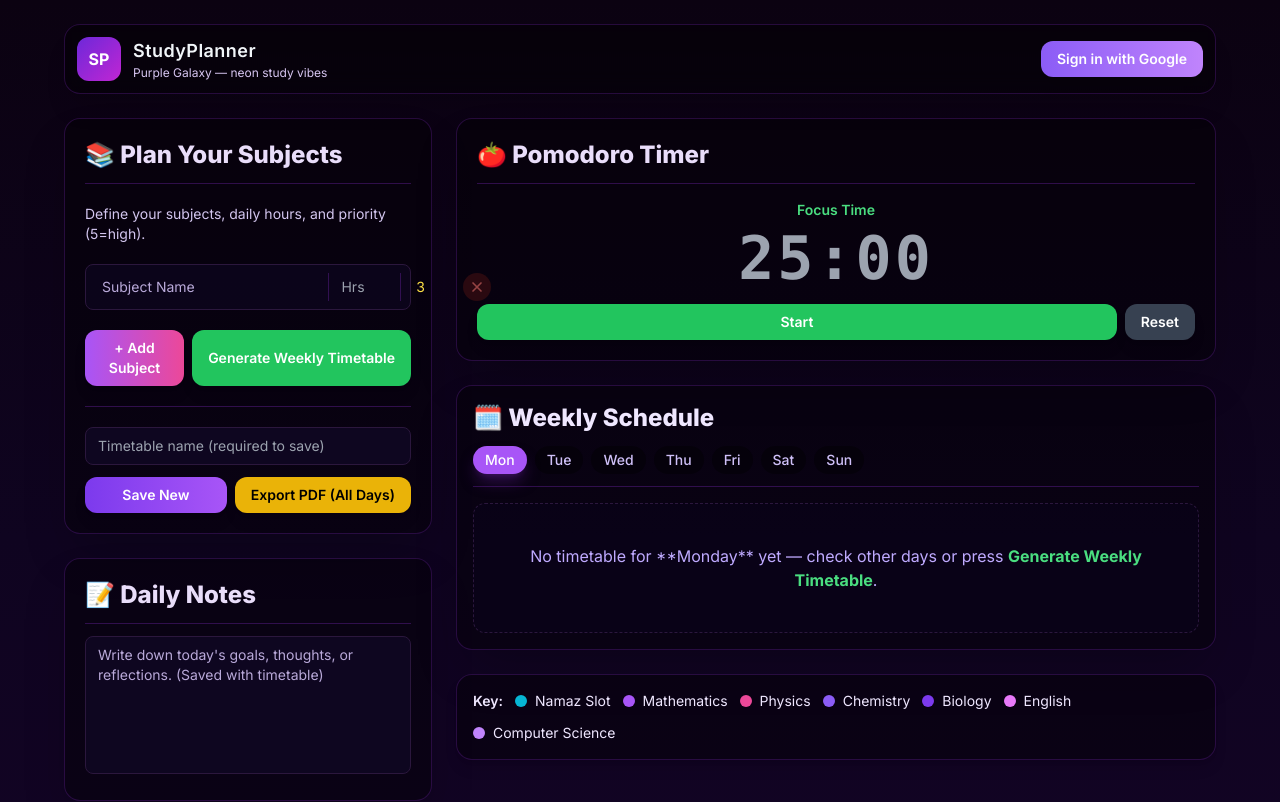
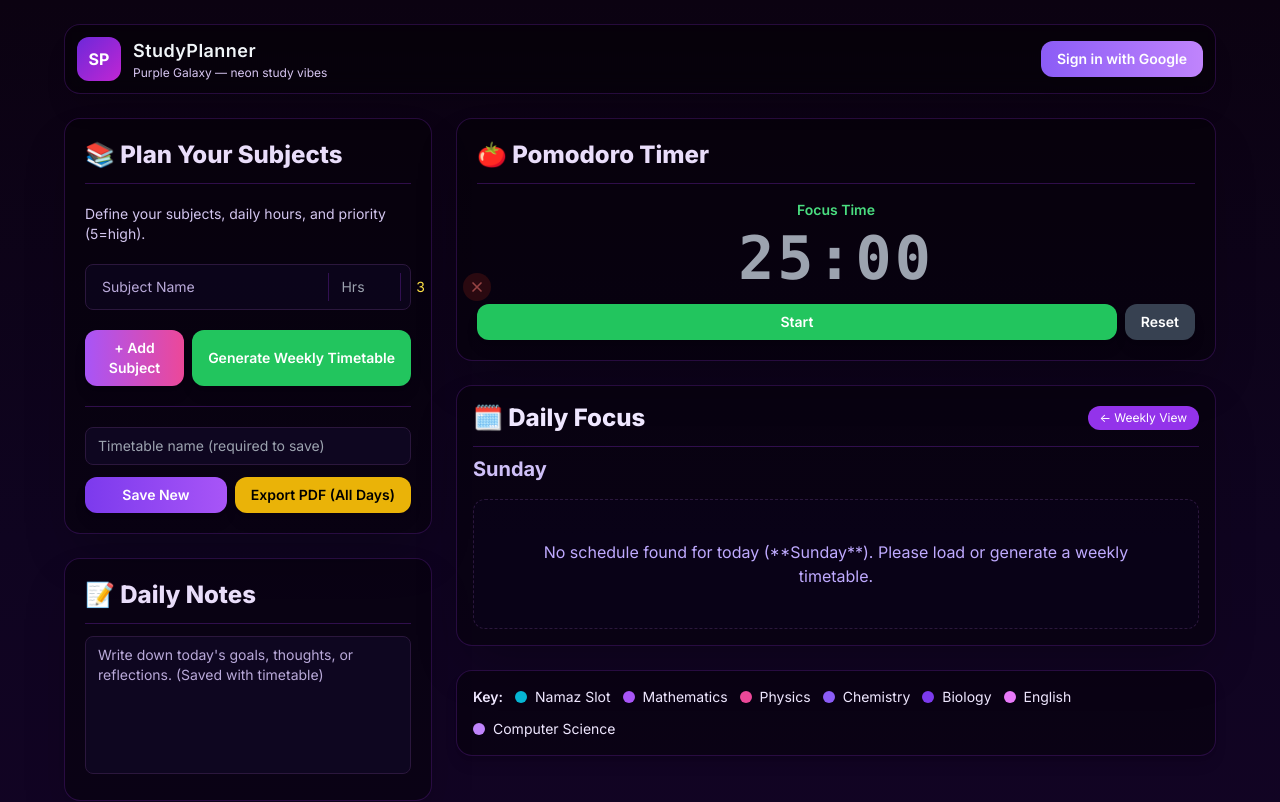
Before and after one commit to kaifislam02-ops/studyplanner, a Next.js app: page / in a window 1280 px wide. Shown: the top 802 px of the page. Built offline with nearby package versions, Linux system fonts and the light colour scheme.

Commit message:
Feat: Added Daily Focus view with automatic current day selection and toggle switch.

```diff
--- a/app/page.tsx
+++ b/app/page.tsx
@@ -45,7 +45,6 @@ type TimetableSlot = {
     isCompleted: boolean;
     hour: number;
 };
-// NEW TYPE: Weekly Timetable is a Map of Day Name to Daily Timetable Slots
 type WeeklyTimetable = { [key: string]: TimetableSlot[] };
 
 
@@ -62,6 +61,12 @@ const shuffleArray = (array: any[]) => {
 
 // Utility to generate unique ID
 const createId = () => Date.now().toString(36) + Math.random().toString(36).substring(2);
+
+// NEW UTILITY: Get today's day name (e.g., "Monday")
+const getTodayName = () => {
+    const d = new Date();
+    return d.toLocaleDateString('en-US', { weekday: 'long' });
+};
 
 // Helper function to get color
 const getColor = (subject: string, subjects: Subject[]) => {
@@ -153,12 +158,160 @@ const PomodoroTimer = ({ neonButtonClass }: { neonButtonClass: (color: string) =
 };
 
 
+// --- Timetable Display Component (NEW/REFACTORED) ---
+const TimetableDisplay = ({ weeklyTimetable, selectedDay, setSelectedDay, subjects, toggleCompletion, updateSlotSubject, viewMode, setViewMode }: {
+    weeklyTimetable: WeeklyTimetable,
+    selectedDay: string,
+    setSelectedDay: (day: string) => void,
+    subjects: Subject[],
+    toggleCompletion: (i: number) => void,
+    updateSlotSubject: (i: number, sub: string) => void,
+    viewMode: 'daily' | 'weekly',
+    setViewMode: (mode: 'daily' | 'weekly') => void
+}) => {
+    const isWeekly = viewMode === 'weekly';
+    const currentDaySchedule = weeklyTimetable[selectedDay] || [];
+
+    const handleViewToggle = () => {
+        const newMode = isWeekly ? 'daily' : 'weekly';
+        setViewMode(newMode);
+        if (newMode === 'daily') {
+            setSelectedDay(getTodayName());
+        } else {
+            // When switching to weekly, if the current day is not in the WEEK_DAYS list, default to Monday
+            if (!WEEK_DAYS.includes(selectedDay)) {
+                setSelectedDay('Monday');
+            }
+        }
+    };
+
+    return (
+        <div className="bg-black/40 border border-purple-900/40 rounded-2xl p-4 shadow-2xl">
+            <div className="flex justify-between items-center mb-2 border-b border-purple-900/50 pb-3">
+                <h3 className="text-2xl font-extrabold text-[#efe7ff]">
+                    🗓️ {isWeekly ? "Weekly Schedule" : `Daily Focus`}
+                </h3>
+                {/* View Toggle Button */}
+                <button
+                    onClick={handleViewToggle}
+                    className="px-3 py-1 text-xs rounded-full bg-purple-600 hover:bg-purple-700 text-white transition-colors day-selector"
+                    title={isWeekly ? "Switch to current day view" : "Switch to full weekly planner"}
+                >
+                    {isWeekly ? "→ Daily Focus" : "← Weekly View"}
+                </button>
+            </div>
+
+            <h4 className="text-xl font-bold mb-4 text-[#cfc0f8]">
+                {selectedDay}
+            </h4>
+
+            {/* Day Selector Tabs (only shown in weekly view) */}
+            {isWeekly && (
+                <div className="flex flex-wrap gap-2 mb-4 day-selector border-b border-purple-900/50 pb-3 -mt-2">
+                    {WEEK_DAYS.map(day => (
+                        <button
+                            key={day}
+                            onClick={() => setSelectedDay(day)}
+                            className={`px-3 py-1 rounded-full text-sm font-medium transition ${
+                                selectedDay === day
+                                    ? 'bg-[#A855F7] text-white shadow-lg shadow-purple-900/50'
+                                    : 'bg-black/40 text-[#cfc0f8] hover:bg-black/60'
+                            }`}
+                        >
+                            {day}
+                        </button>
+                    ))}
+                </div>
+            )}
+
+
+            <div className="w-full">
+              <div className="grid grid-cols-1 sm:grid-cols-2 lg:grid-cols-3 gap-5">
+                {currentDaySchedule.length === 0 ? (
+                  <div className="col-span-full text-center text-[#bfaaff] p-10 rounded-xl bg-[#0a0420]/40 border border-dashed border-[#2b173d]">
+                    {isWeekly
+                        ? `No timetable for **${selectedDay}** yet — check other days or press **Generate Weekly Timetable**.`
+                        : `No schedule found for today (**${selectedDay}**). Please load or generate a weekly timetable.`}
+                  </div>
+                ) : currentDaySchedule.map((slot, i) => {
+                  const item = slot.subject;
+                  const isNamaz = slot.isNamaz;
+                  const isFree = item === 'Free';
+                  const bg = getColor(item, subjects);
+                  const darkBg = isNamaz ? "#0891b2" : isFree ? "#2b173d" : darkenColor(bg, 20);
+
+                  // Set distinct styles for the timetable card/slot
+                  const slotStyles = isNamaz
+                    ? { background: `linear-gradient(145deg, ${bg} 0%, ${darkBg} 100%)`, border: "1px solid #0891b2" }
+                    : isFree
+                    ? { background: "rgba(14,6,32,0.45)", border: "1px solid #2b173d" }
+                    : { background: `linear-gradient(145deg, ${bg} 0%, ${darkBg} 100%)`, border: `1px solid ${darkBg}`, opacity: slot.isCompleted ? 0.7 : 1 };
+
+                  const slotClasses = "relative p-3 rounded-xl shadow-lg transition duration-200 hover:shadow-xl hover:scale-[1.01]";
+
+                  return (
+                    <div
+                      key={i}
+                      className={slotClasses}
+                      style={slotStyles}
+                    >
+                      {/* Completion Toggle */}
+                      {!isNamaz && !isFree && (
+                        <button
+                          onClick={() => toggleCompletion(i)}
+                          className={`absolute top-2 right-2 p-1 rounded-full completion-toggle transition-all ${
+                            slot.isCompleted
+                              ? 'bg-green-500 text-white shadow-lg shadow-green-700/50'
+                              : 'bg-black/50 text-gray-400 hover:bg-black/70'
+                          }`}
+                          title={slot.isCompleted ? "Mark Incomplete" : "Mark Completed"}
+                        >
+                            <svg xmlns="http://www.w3.org/2000/svg" fill="none" viewBox="0 0 24 24" strokeWidth={3} stroke="currentColor" className="w-4 h-4">
+                              <path strokeLinecap="round" strokeLinejoin="round" d="m4.5 12.75 6 6 9-13.5" />
+                            </svg>
+                        </button>
+                      )}
+
+
+                      {/* Time Label */}
+                      <div className="text-xs text-[#cfc0f8] mb-1 font-mono font-bold tracking-wider">
+                        {formatHour(slot.hour)}
+                      </div>
+
+                      {isNamaz ? (
+                        <div className="p-2 rounded-lg text-center text-white font-extrabold text-lg">
+                          {item.split(' ')[1]}
+                        </div>
+                      ) : (
+                        <select
+                          value={item}
+                          onChange={(e) => updateSlotSubject(i, e.target.value)} // Use new update function
+                          className={`w-full ${isFree ? 'bg-[#080216] border border-[#2b173d]' : 'bg-white/10 border border-white/20'} text-[#efe7ff] px-3 py-2 rounded-lg appearance-none focus:outline-none focus:ring-2 focus:ring-[#9b6cf0] edit-select`}
+                        >
+                          <option value="Free" className="bg-[#080216]">Free</option>
+                          {COMMON_SUBJECTS.map(s => <option key={s} value={s} className="bg-[#080216]">{s}</option>)}
+                          {subjects.filter(s => s.name.trim() !== "").map(s => <option key={s.name} value={s.name} className="bg-[#080216]">{s.name}</option>)}
+                        </select>
+                      )}
+
+                    </div>
+                  );
+                })}
+              </div>
+            </div>
+          </div>
+    );
+};
+// --- END: Timetable Display Component ---
+
+
 export default function Home() {
   const [subjects, setSubjects] = useState<Subject[]>([{ id: createId(), name: "", hours: "", priority: "3" }]);
 
-  // CHANGED: Weekly timetable state
   const [weeklyTimetable, setWeeklyTimetable] = useState<WeeklyTimetable>({});
-  const [selectedDay, setSelectedDay] = useState<string>("Monday"); // New state to track the visible day
+  const [selectedDay, setSelectedDay] = useState<string>("Monday");
+  // NEW STATE: View mode
+  const [viewMode, setViewMode] = useState<'daily' | 'weekly'>('daily');
 
   const [user, setUser] = useState<User | null>(null);
   const [timetableName, setTimetableName] = useState("");
@@ -185,7 +338,8 @@ export default function Home() {
     setUser(null);
     setSubjects([{ id: createId(), name: "", hours: "", priority: "3" }]);
     setWeeklyTimetable({});
-    setSelectedDay("Monday");
+    setSelectedDay(getTodayName()); // Reset to today
+    setViewMode('daily'); // Reset to daily
     setSavedTimetables([]);
     setSelectedTimetableId("");
     setTimetableName("");
@@ -203,7 +357,7 @@ export default function Home() {
 
   const removeSubject = (id: string) => setSubjects(prev => prev.filter(s => s.id !== id));
 
-  // NEW: Function to toggle the completion status of a timetable slot
+  // Function to toggle the completion status of a timetable slot
   const toggleCompletion = (slotIndex: number) => {
       setWeeklyTimetable(prev => {
           const dailySchedule = prev[selectedDay] || [];
@@ -219,7 +373,7 @@ export default function Home() {
       });
   };
 
-  // NEW: Function to manually change a slot's subject
+  // Function to manually change a slot's subject
   const updateSlotSubject = (slotIndex: number, newSubject: string) => {
     setWeeklyTimetable(prev => {
         const dailySchedule = prev[selectedDay] || [];
@@ -271,9 +425,9 @@ export default function Home() {
       });
     });
     return dailyGrid;
-  }, [subjects]); // Dependency on subjects array
+  }, [subjects]);
 
-  // NEW: Function to generate the entire weekly timetable
+  // Function to generate the entire weekly timetable
   const generateWeeklyTimetable = () => {
     const newWeeklyTimetable: WeeklyTimetable = {};
     WEEK_DAYS.forEach(day => {
@@ -281,15 +435,13 @@ export default function Home() {
         newWeeklyTimetable[day] = generateDailyTimetable();
     });
     setWeeklyTimetable(newWeeklyTimetable);
-    // Set the selected day to Monday if it was empty
-    if (!weeklyTimetable[selectedDay] && WEEK_DAYS.length > 0) {
-        setSelectedDay(WEEK_DAYS[0]);
-    }
+
+    // Switch to daily view and select today's day after generation
+    setViewMode('daily');
+    setSelectedDay(getTodayName());
   };
 
   // Firestore Logic
-
-  // MODIFIED: saveTimetable now saves the weekly timetable
   const saveTimetable = async () => {
     if (!user) return alert("Please sign in first!");
     if (!timetableName.trim()) return alert("Enter timetable name!");
@@ -303,7 +455,7 @@ export default function Home() {
         uid: user.uid,
         name: timetableName.trim(),
         subjects: subjectsToSave,
-        weeklyTimetable, // SAVING THE WEEKLY OBJECT
+        weeklyTimetable,
         notes,
       };
 
@@ -342,6 +494,8 @@ export default function Home() {
         setSubjects([{ id: createId(), name: "", hours: "", priority: "3" }]);
         setTimetableName("");
         setNotes("");
+        setSelectedDay(getTodayName());
+        setViewMode('daily');
       }
       await loadAllTimetables(user.uid);
     } catch (e) {
@@ -364,7 +518,6 @@ export default function Home() {
   };
 
 
-  // MODIFIED: loadTimetable now loads the weekly timetable
   const loadTimetable = async (id: string) => {
     try {
       const q = query(collection(db, "timetables"), where("__name__", "==", id));
@@ -381,14 +534,12 @@ export default function Home() {
               priority: s.priority || "3"
           }));
 
-          // LOAD THE WEEKLY TIMETABLE
           const loadedWeeklyTimetable: WeeklyTimetable = data.weeklyTimetable || {};
 
-          // Fallback for old single-day saves (optional, but good for backward compatibility)
+          // Fallback for old single-day saves
           if (Object.keys(loadedWeeklyTimetable).length === 0 && data.timetable && Array.isArray(data.timetable)) {
-             // If only old daily timetable exists, map it to Monday
-             loadedWeeklyTimetable["Monday"] = (data.timetable as any[]).map((slot: any, i: number) => {
-                if (typeof slot === 'string') { // If it's the old string[] format
+             loadedWeeklyTimetable[getTodayName()] = (data.timetable as any[]).map((slot: any, i: number) => {
+                if (typeof slot === 'string') {
                     const subject = slot;
                     const namaz = NAMAZ_SLOTS.find(n => subject.includes(n.name));
                     return { subject: subject, isNamaz: !!namaz, isCompleted: false, hour: DAY_HOURS[i] || 0, };
@@ -403,8 +554,9 @@ export default function Home() {
           setNotes(data.notes || "");
           setSelectedTimetableId(id);
 
-          // Set selected day to Monday or the first day available
-          setSelectedDay(Object.keys(loadedWeeklyTimetable).length > 0 ? Object.keys(loadedWeeklyTimetable)[0] : "Monday");
+          // Switch to daily view and select today's day after load
+          setViewMode('daily');
+          setSelectedDay(getTodayName());
         }
       });
     } catch (e) {
@@ -420,10 +572,11 @@ export default function Home() {
       const html2canvas = (await import("html2canvas")).default;
       const { jsPDF } = await import("jspdf");
 
-      // We will export the full scrollable timetable div
+      // Temporary hide completion/edit elements before export
       const editElements = document.querySelectorAll('.completion-toggle, .edit-select, .day-selector');
       editElements.forEach(el => (el as HTMLElement).style.display = 'none');
 
+      // The timetableRef is now inside TimetableDisplay and contains the full content
       const canvas = await html2canvas(timetableRef.current, { scale: 2 });
 
       editElements.forEach(el => (el as HTMLElement).style.display = 'block');
@@ -441,7 +594,9 @@ export default function Home() {
     }
   };
 
+  // Set the initial selected day to today and load auth state
   useEffect(() => {
+    setSelectedDay(getTodayName());
     if (auth.currentUser) {
       setUser(auth.currentUser);
       loadAllTimetables(auth.currentUser.uid);
@@ -452,10 +607,11 @@ export default function Home() {
   const neonButtonClass = (color: string) =>
     `px-4 py-2 rounded-xl text-sm font-semibold transition btn-neon shadow-lg hover:shadow-2xl hover:scale-[.995] disabled:opacity-60 disabled:hover:scale-100 ${color}`;
 
-  // NEW: Variable to use for rendering the *currently selected day*
+  // Current Day Schedule (Used by Analytics, always reflects the day shown in the UI)
   const currentDaySchedule = weeklyTimetable[selectedDay] || [];
 
-  // --- Study Analytics Panel Component ---
+
+  // --- Study Analytics Panel Component (Modified to use selectedDay) ---
   const StudyAnalyticsPanel = () => {
       const analysis = useMemo(() => {
           const scheduledMap: { [key: string]: number } = {};
@@ -463,7 +619,6 @@ export default function Home() {
           let totalScheduled = 0;
           let totalCompleted = 0;
 
-          // Analyze ONLY the current day's schedule
           currentDaySchedule.forEach(slot => {
               if (!slot.isNamaz && slot.subject !== 'Free') {
                   const subject = slot.subject;
@@ -494,7 +649,7 @@ export default function Home() {
 
       return (
           <div className="bg-black/40 border border-purple-900/40 rounded-2xl p-5 shadow-2xl space-y-4">
-              <h3 className="text-2xl font-extrabold text-[#e9ddfa] border-b border-purple-900/50 pb-3">📈 Daily Analytics - {selectedDay}</h3>
+              <h3 className="text-2xl font-extrabold text-[#e9ddfa] border-b border-purple-900/50 pb-3">📈 Analytics - {selectedDay}</h3>
 
               <p className="text-sm text-[#d3c6ef]">
                   Total Study Slots Scheduled: <strong className="text-green-400">{analysis.totalScheduled}</strong>,
@@ -683,7 +838,7 @@ export default function Home() {
                 <ul className="list-disc ml-4 space-y-1">
                     <li>Use **Generate Weekly Timetable** to create 7 different schedules based on your set hours.</li>
                     <li>**Priority** (1-5) influences the scheduling order (5 is highest).</li>
-                    <li>Use the day selector tabs to view and edit each day separately.</li>
+                    <li>Toggle between **Daily Focus** and **Weekly View** above the schedule.</li>
                 </ul>
             </div>
         </section>
@@ -694,99 +849,18 @@ export default function Home() {
           <PomodoroTimer neonButtonClass={neonButtonClass} />
           <StudyAnalyticsPanel />
 
-          <div className="bg-black/40 border border-purple-900/40 rounded-2xl p-4 shadow-2xl">
-            <h3 className="text-2xl font-extrabold mb-5 text-[#efe7ff]">🗓️ Weekly Schedule</h3>
-
-            {/* Day Selector Tabs (NEW) */}
-            <div className="flex flex-wrap gap-2 mb-4 day-selector border-b border-purple-900/50 pb-3 -mt-2">
-                {WEEK_DAYS.map(day => (
-                    <button
-                        key={day}
-                        onClick={() => setSelectedDay(day)}
-                        className={`px-3 py-1 rounded-full text-sm font-medium transition ${
-                            selectedDay === day
-                                ? 'bg-[#A855F7] text-white shadow-lg shadow-purple-900/50'
-                                : 'bg-black/40 text-[#cfc0f8] hover:bg-black/60'
-                        }`}
-                    >
-                        {day.substring(0, 3)}
-                    </button>
-                ))}
-            </div>
-
-
-            <div ref={timetableRef} className="w-full">
-              <div className="grid grid-cols-1 sm:grid-cols-2 lg:grid-cols-3 gap-5">
-                {currentDaySchedule.length === 0 ? (
-                  <div className="col-span-full text-center text-[#bfaaff] p-10 rounded-xl bg-[#0a0420]/40 border border-dashed border-[#2b173d]">
-                    No timetable for **{selectedDay}** yet — check other days or press <strong className="text-green-400">Generate Weekly Timetable</strong>.
-                  </div>
-                ) : currentDaySchedule.map((slot, i) => {
-                  const item = slot.subject;
-                  const isNamaz = slot.isNamaz;
-                  const isFree = item === 'Free';
-                  const bg = getColor(item, subjects);
-                  const darkBg = isNamaz ? "#0891b2" : isFree ? "#2b173d" : darkenColor(bg, 20);
-
-                  // Set distinct styles for the timetable card/slot
-                  const slotStyles = isNamaz
-                    ? { background: `linear-gradient(145deg, ${bg} 0%, ${darkBg} 100%)`, border: "1px solid #0891b2" }
-                    : isFree
-                    ? { background: "rgba(14,6,32,0.45)", border: "1px solid #2b173d" }
-                    : { background: `linear-gradient(145deg, ${bg} 0%, ${darkBg} 100%)`, border: `1px solid ${darkBg}`, opacity: slot.isCompleted ? 0.7 : 1 };
-
-                  const slotClasses = "relative p-3 rounded-xl shadow-lg transition duration-200 hover:shadow-xl hover:scale-[1.01]";
-
-                  return (
-                    <div
-                      key={i}
-                      className={slotClasses}
-                      style={slotStyles}
-                    >
-                      {/* Completion Toggle */}
-                      {!isNamaz && !isFree && (
-                        <button
-                          onClick={() => toggleCompletion(i)}
-                          className={`absolute top-2 right-2 p-1 rounded-full completion-toggle transition-all ${
-                            slot.isCompleted
-                              ? 'bg-green-500 text-white shadow-lg shadow-green-700/50'
-                              : 'bg-black/50 text-gray-400 hover:bg-black/70'
-                          }`}
-                          title={slot.isCompleted ? "Mark Incomplete" : "Mark Completed"}
-                        >
-                            <svg xmlns="http://www.w3.org/2000/svg" fill="none" viewBox="0 0 24 24" strokeWidth={3} stroke="currentColor" className="w-4 h-4">
-                              <path strokeLinecap="round" strokeLinejoin="round" d="m4.5 12.75 6 6 9-13.5" />
-                            </svg>
-                        </button>
-                      )}
-
-
-                      {/* Time Label */}
-                      <div className="text-xs text-[#cfc0f8] mb-1 font-mono font-bold tracking-wider">
-                        {formatHour(slot.hour)}
-                      </div>
-
-                      {isNamaz ? (
-                        <div className="p-2 rounded-lg text-center text-white font-extrabold text-lg">
-                          {item.split(' ')[1]}
-                        </div>
-                      ) : (
-                        <select
-                          value={item}
-                          onChange={(e) => updateSlotSubject(i, e.target.value)} // Use new update function
-                          className={`w-full ${isFree ? 'bg-[#080216] border border-[#2b173d]' : 'bg-white/10 border border-white/20'} text-[#efe7ff] px-3 py-2 rounded-lg appearance-none focus:outline-none focus:ring-2 focus:ring-[#9b6cf0] edit-select`}
-                        >
-                          <option value="Free" className="bg-[#080216]">Free</option>
-                          {COMMON_SUBJECTS.map(s => <option key={s} value={s} className="bg-[#080216]">{s}</option>)}
-                          {subjects.filter(s => s.name.trim() !== "").map(s => <option key={s.name} value={s.name} className="bg-[#080216]">{s.name}</option>)}
-                        </select>
-                      )}
-
-                    </div>
-                  );
-                })}
-              </div>
-            </div>
+          {/* Timetable Display Component (Refactored) */}
+          <div ref={timetableRef}> {/* Attach ref here for PDF export of the displayed content */}
+              <TimetableDisplay
+                  weeklyTimetable={weeklyTimetable}
+                  selectedDay={selectedDay}
+                  setSelectedDay={setSelectedDay}
+                  subjects={subjects}
+                  toggleCompletion={toggleCompletion}
+                  updateSlotSubject={updateSlotSubject}
+                  viewMode={viewMode}
+                  setViewMode={setViewMode}
+              />
           </div>
 
           {/* Quick legend / colors */}
```
